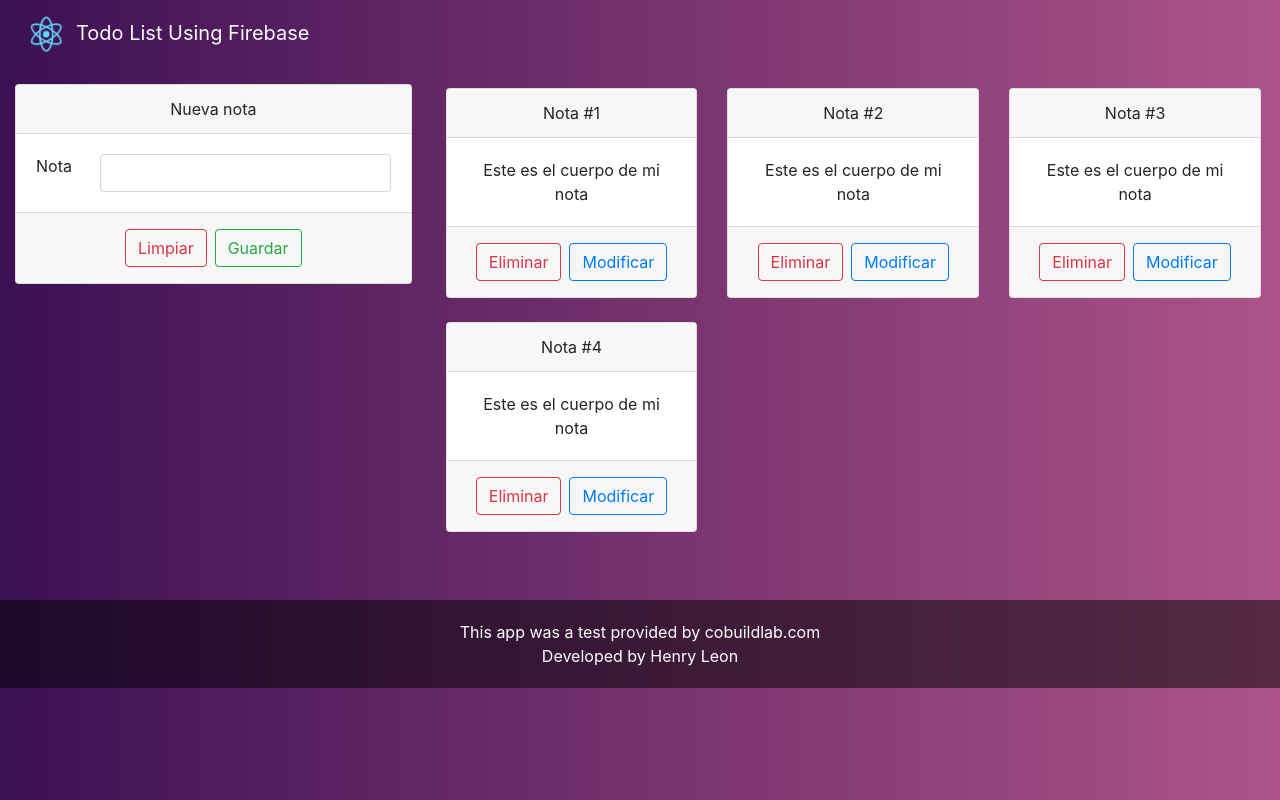
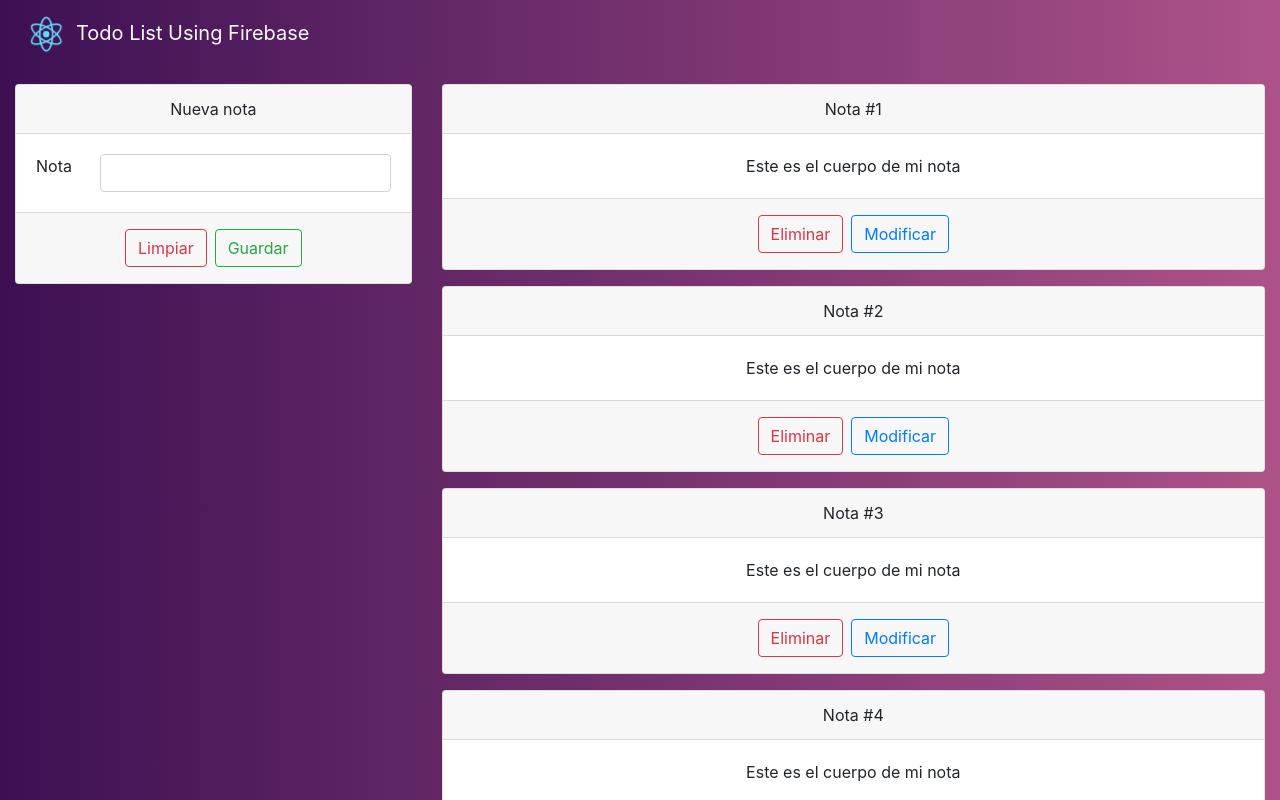
Before and after one commit to Helg18/react_todos_firebase_4geeks, a React (Create React App) app: page / in a window 1280 px wide. Shown: the top 800 px of the page. Built offline with nearby package versions, Linux system fonts and the light colour scheme.

Commit message:
Listando notas con estilo

```diff
--- a/src/components/Body/Body.js
+++ b/src/components/Body/Body.js
@@ -13,7 +13,10 @@ class Body extends Component {
                 {notaID:1, description: "Este es el cuerpo de mi nota"},
                 {notaID:2, description: "Este es el cuerpo de mi nota"},
                 {notaID:3, description: "Este es el cuerpo de mi nota"},
-                {notaID:4, description: "Este es el cuerpo de mi nota"}
+                {notaID:4, description: "Este es el cuerpo de mi nota"},
+                {notaID:5, description: "Este es el cuerpo de mi nota"},
+                {notaID:6, description: "Este es el cuerpo de mi nota"},
+                {notaID:7, description: "Este es el cuerpo de mi nota"}
             ]
         }
     }
@@ -22,13 +25,11 @@ class Body extends Component {
         return (
             <div className="container-fluid">
                 <div className="row">
-                    <div className="col-4">
+                    <div className="col-sm-12 col-md-6 col-lg-4 col-xl-4">
                         <NewNote></NewNote>
                     </div>
-                    <div className="col-8">
-                        <div className="row">
-                            <ListNotes notes={this.state.notas}></ListNotes>
-                        </div>
+                    <div className="col-sm-12 col-md-6 col-lg-8 col-xl-8">
+                        <ListNotes notes={this.state.notas}></ListNotes>
                     </div>
                 </div>
             </div>
--- a/src/components/ListNotes/ListNotes.js
+++ b/src/components/ListNotes/ListNotes.js
@@ -12,8 +12,7 @@ class ListNotes extends Component{
 
         return arr.map((nota, i) => {
             return (
-                <div className="col-4 mb-4" key={i}>
-                    <div className="card">
+                <div className="card mb-3" key={i}>
                     <div className='card-header'>
                         Nota #{i+1}
                     </div>
@@ -25,7 +24,6 @@ class ListNotes extends Component{
                         <button className="btn btn-outline-primary m-1">Modificar</button>
                     </div>
                 </div>
-                </div>
             )}
         );
 
@@ -34,7 +32,7 @@ class ListNotes extends Component{
     render() {
         const html = this.getListHtml(this.props.notes);
         return (
-                <div className='row m-1'>
+            <div>
                 {html}
             </div>
         );
```
Lines whose indentation alone changed are shown as unchanged.
